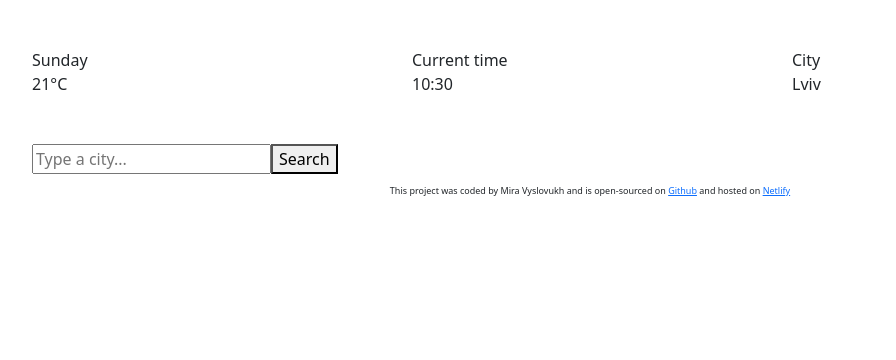
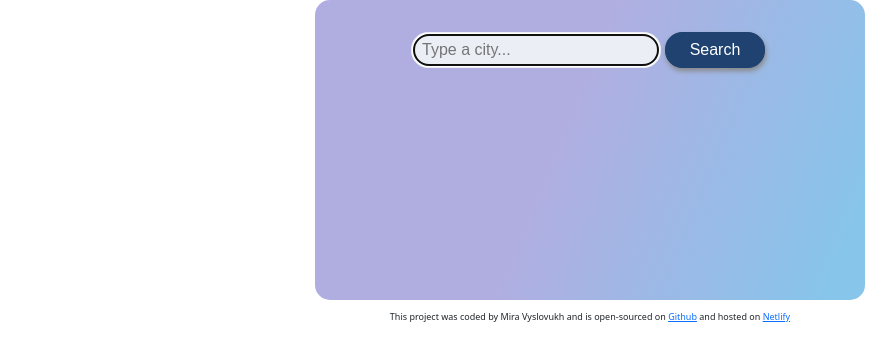
Before and after one commit to MiraVyslovukh/weather-app-react-homework, a React (Create React App) app: page / in a window 1280 px wide. Shown: the top 360 px of the page, without its empty margins (50-946 px from the left). Built offline with nearby package versions, Linux system fonts and the light colour scheme.

Commit message:
removed weather component

```diff
--- a/src/Engine.js
+++ b/src/Engine.js
@@ -1,9 +1,10 @@
 import React, { useState } from "react";
 import Weather from "./Weather";
+import "./Engine.css";
 import axios from "axios";
 
-export default function Engine() {
-  const [city, setCity] = useState("");
+export default function Engine(props) {
+  const [city, setCity] = useState("props.defaultCity");
   const [loaded, setLoaded] = useState(false);
   const [temperature, setTemperature] = useState(null);
   const [description, setDescription] = useState("");
@@ -39,30 +40,22 @@ export default function Engine() {
         crossOrigin="anonymous"
       />
       <div className="container my-container">
-        <div className="row justify-content-evenly">
-          <div className="col my-col day mt-5 day">Sunday</div>
-          <div className="col my-col mt-5 time">Current time</div>
-          <div className="col my-col mt-5 city">City</div>
-        </div>
-        <div className="row justify-content-evenly">
-          <div className="col my-col temperature">21°C</div>
-          <div className="col my-col current-time">10:30</div>
-          <div className="col my-col city-name">Lviv</div>
-        </div>
         <div className="row justify-content-center">
-          <div className="col my-col mt-5">
+          <div className="col my-col mt-2">
             <form onSubmit={handleSubmit}>
               <input
                 onChange={getCity}
                 type="search"
                 className="search-engine"
                 placeholder="Type a city..."
+                autoFocus="on"
               />
               <button type="submit">Search</button>
             </form>
           </div>
         </div>
         <Weather
+          defaultCity="Lviv"
           city={city}
           temperature={temperature}
           description={description}
```
